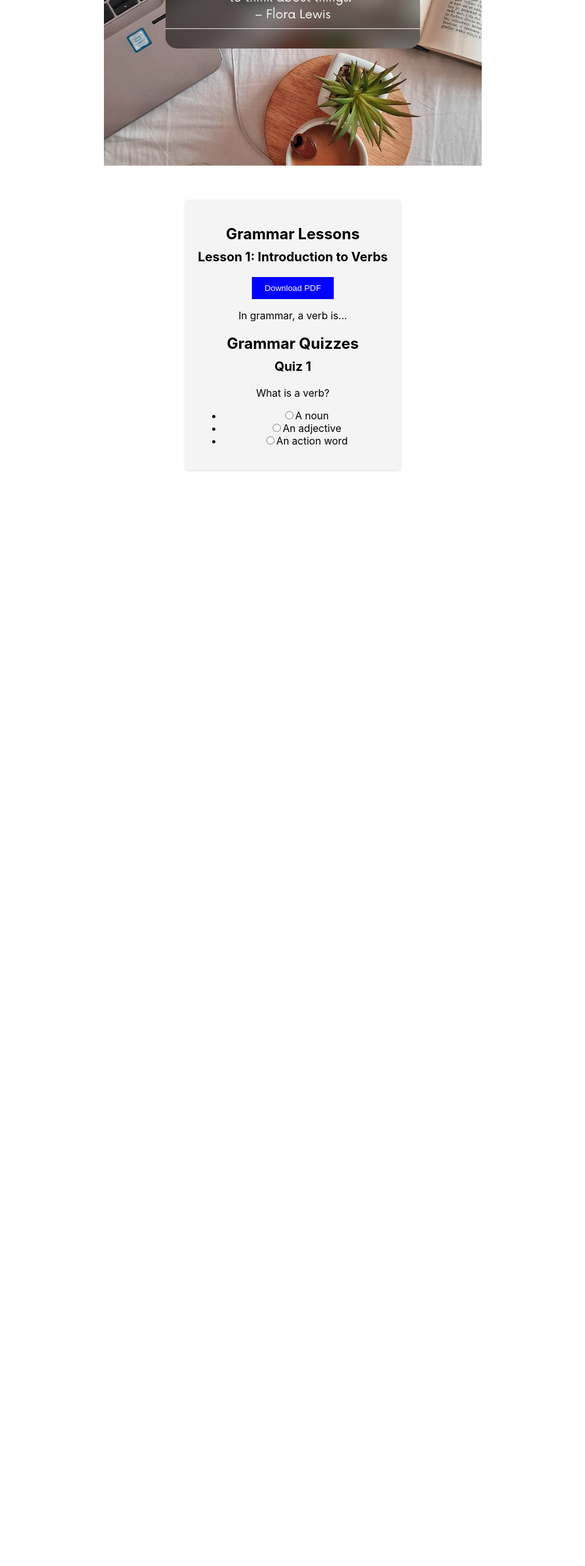
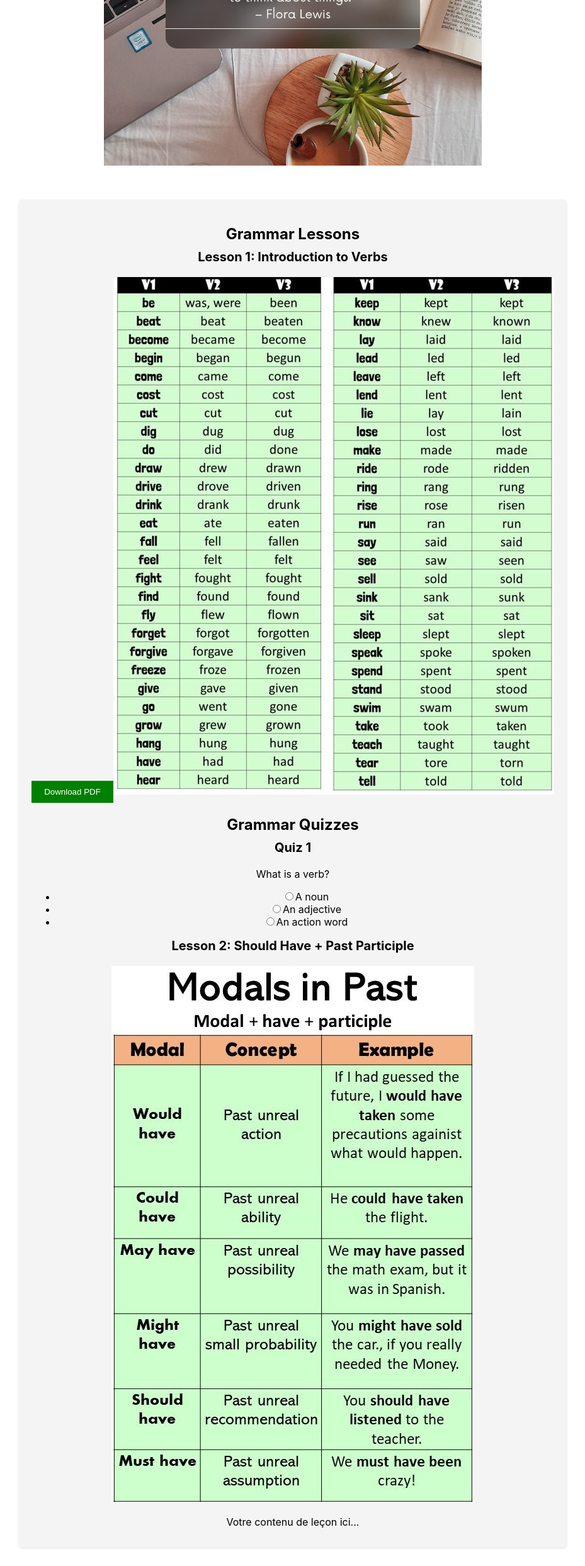
Before and after one commit to ChaimaeBouassab/learning-website15sep, a React (Create React App) app: page / in a window 1280 px wide. Shown: the part 2046-4533 px from the top of the page at 63% size, without its empty margins (175-1104 px from the left). Before the commit the page ends 2822 px from the top, so only its background shows below. Built offline with nearby package versions, Linux system fonts and the light colour scheme.

Commit message:
greencss

```diff
--- a/src/GrammarSection.css
+++ b/src/GrammarSection.css
@@ -34,3 +34,8 @@
     font-weight: bold;
     margin-top: 10px;
   }
+  /* styles.css */
+.lesson-img {
+  width: 100px; /* Desired width */
+  height: 100px; /* Desired height */
+}
--- a/src/GrammarSection.js
+++ b/src/GrammarSection.js
@@ -27,18 +27,18 @@ const GrammarSection = () => {
         <button
   onClick={() => window.open("public/scribd.vpdfs.com_introduction-to-verbs.pdf", "_blank")}
   style={{
-    backgroundColor: "blue",
+    backgroundColor: "green",
     color: "white",
     padding: "10px 20px",
     border: "none",
     cursor: "pointer",
   }}
+
 >
   Download PDF
 </button>
-        <p>In grammar, a verb is...</p>
+      <img src="/dfhgj.jpeg" alt="" />
 
-        {/* Add more lesson content as needed */}
       </div>
 
       <h2>Grammar Quizzes</h2>
@@ -72,7 +72,12 @@ const GrammarSection = () => {
             </p>
           )}
         </div>
+
       ))}
+      <h3>Lesson 2: Should Have + Past Participle </h3>
+      <img src="/modals.jpeg" alt="" />
+      <p>Votre contenu de leçon ici...</p>
+
     </div>
   );
 };
```
Also changed, not shown: public/dfhgj.jpeg (added), public/modals.jpeg (added).
